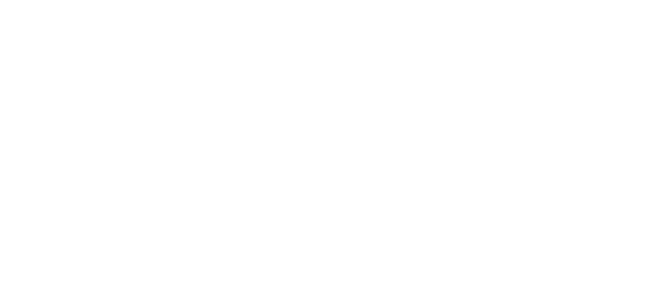
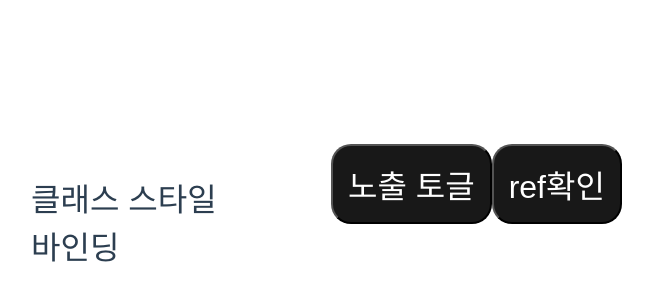
Before and after one commit to limtaewon/vue, a Vue app in the folder vue-study/: page /binding in a window 1280 px wide. Before the commit this address had no page. Shown: the part 184-484 px from the top of the page, without its empty margins (17-670 px from the left). Built offline with nearby package versions, Linux system fonts and the light colour scheme.

Commit message:
original

```diff
--- a/vue-study/src/App.vue
+++ b/vue-study/src/App.vue
@@ -6,6 +6,7 @@
   <header>
     <div class="wrapper">
       <nav>
+        <RouterLink to="/binding">클래스 스타일 바인딩</RouterLink>
       </nav>
     </div>
   </header>
--- a/vue-study/src/router/index.js
+++ b/vue-study/src/router/index.js
@@ -8,6 +8,11 @@
       path: '/',
       name: 'home',
       component: HomeView,
+    },
+    {
+      path: '/binding',
+      name: 'binding',
+      component: import('../views/Binding.vue')
     }
   ],
 })
--- /dev/null
+++ b/vue-study/src/views/Binding.vue
@@ -0,0 +1,38 @@
+<template>
+  <button @click="toggleVisibility">노출 토글</button>
+  <button @click="consoleLog">ref확인</button>
+  <h2 ref="testIf" v-if="test.isVisible"> v-if </h2>
+  <h2 ref="testShow" v-show="test.isVisible"> v-show</h2>
+</template>
+
+<script>
+export default {
+  data() {
+    return {
+      test: {
+        isVisible: false
+      }
+    }
+  },
+  methods: {
+    toggleVisibility() {
+      this.test.isVisible = !this.test.isVisible;
+    },
+    consoleLog() {
+      console.log(this.$refs.testIf);
+      console.log(this.$refs.testShow);
+    }
+  }
+}
+</script>
+
+<style>
+button {
+  font-size: 2rem;
+  padding: 15px;
+  border-radius: 20px;
+  background-color: #181818;
+  color: white;
+  cursor: pointer;
+}
+</style>
```
